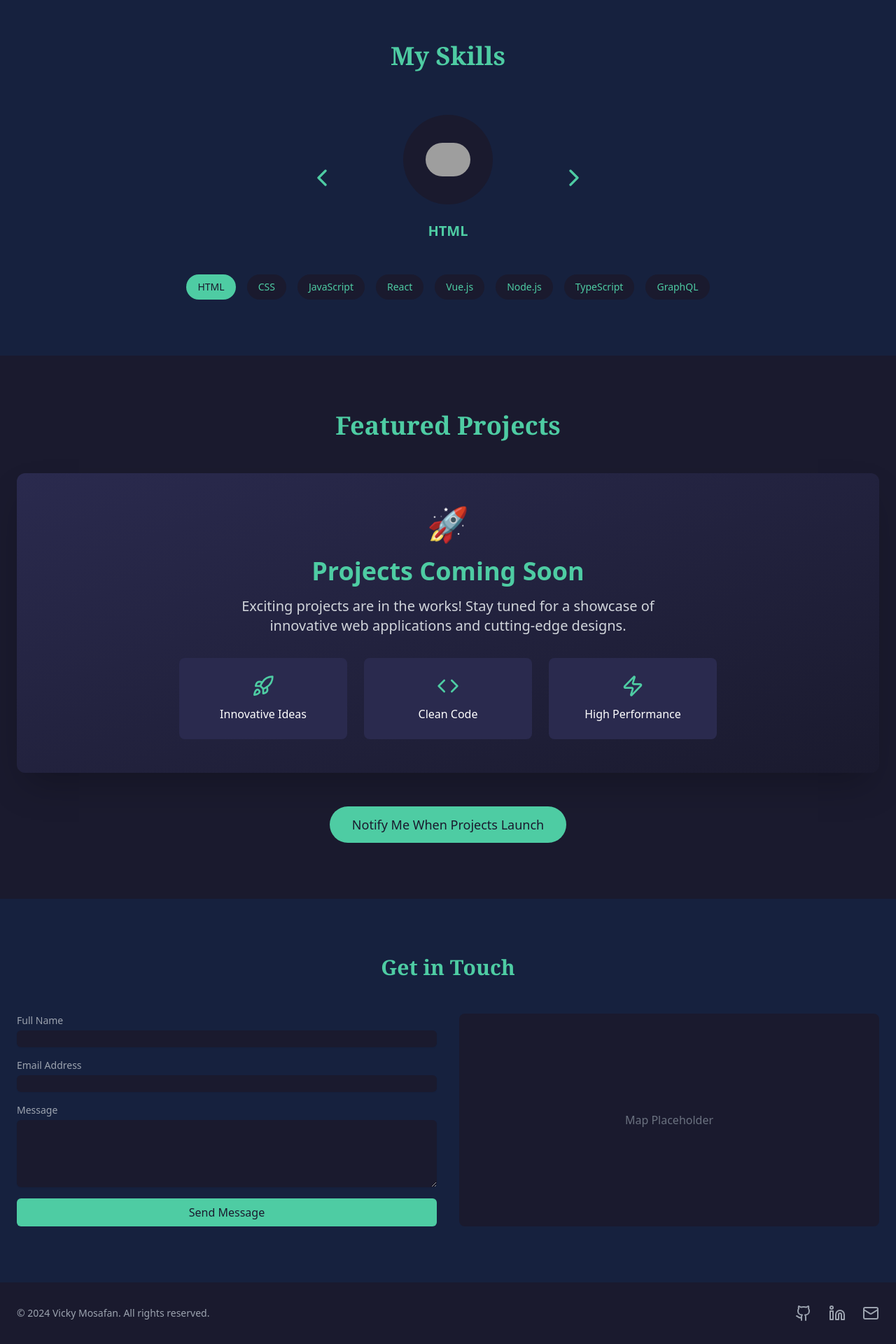
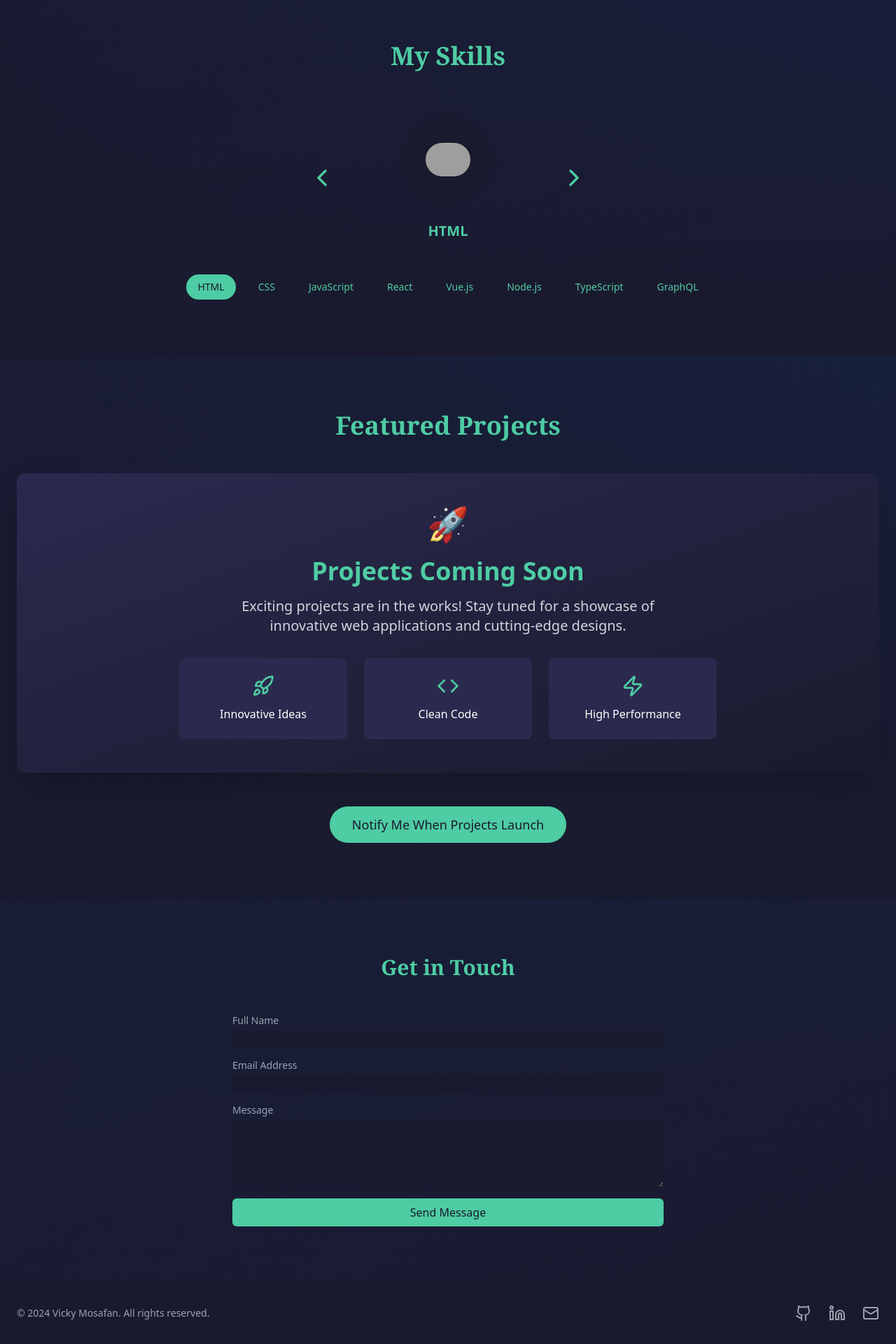
Before and after one commit to vickyymosafan/myportfolio, a Next.js app: page / in a window 1280 px wide. Shown: the part 1519-3439 px from the top of the page at 70% size. Built offline with nearby package versions, Linux system fonts and the light colour scheme; grey boxes are pictures that could not be loaded.

Commit message:
merevisi warna dan menghapus yang tidak perlu

```diff
--- a/components/portfolio.tsx
+++ b/components/portfolio.tsx
@@ -217,7 +217,7 @@ export function PortfolioComponent() {
           backgroundPosition: "center",
         }}
       >
-        <div className="absolute inset-0 bg-gradient-to-b from-transparent to-[#1a1a2e] z-0"></div>
+        <div className="absolute inset-0 bg-gradient-to-b from-transparent to-[#1a1a2e] z-0 "></div>
         <div className="max-w-7xl mx-auto text-center relative z-10">
           <motion.h1
             initial={{opacity: 0, y: 20}}
@@ -387,7 +387,10 @@ export function PortfolioComponent() {
       </section>
 
       {/* Skills Section */}
-      <section id="skills" className="py-20 px-6 bg-[#16213e]">
+      <section
+        id="skills"
+        className="py-20 px-6 bg-gradient-to-b from-transparent to-[#1a1a2e] to-[#1a1a2f] z-0"
+      >
         <div className="max-w-7xl mx-auto text-center">
           <h2 className="text-4xl font-bold mb-16 font-serif text-[#4ecca3]">
             My Skills
@@ -457,7 +460,10 @@ export function PortfolioComponent() {
       </section>
 
       {/* Projects Section */}
-      <section id="projects" className="py-20 px-6 bg-[#1a1a2e]">
+      <section
+        id="projects"
+        className="py-20 px-6 bg-gradient-to-b from-transparent to-[#1a1a2e] z-0"
+      >
         <div className="max-w-7xl mx-auto">
           <motion.h2
             initial={{opacity: 0, y: -20}}
@@ -549,12 +555,15 @@ export function PortfolioComponent() {
       </section>
 
       {/* Contact Section */}
-      <section id="contact" className="py-20 px-6 bg-[#16213e] text-white">
+      <section
+        id="contact"
+        className="py-20 px-6 bg-gradient-to-br from from-transparent to-[#1a1a2f] to-[#1a1a2e] text-white"
+      >
         <div className="max-w-7xl mx-auto">
           <h2 className="text-3xl font-bold mb-12 text-center font-serif text-[#4ecca3]">
             Get in Touch
           </h2>
-          <div className="flex flex-col md:flex-row gap-8">
+          <div className="flex flex-col md:flex-row gap-8 items-center justify-center">
             <div className="md:w-1/2">
               <form className="space-y-4">
                 <div>
@@ -608,14 +617,6 @@ export function PortfolioComponent() {
                   </button>
                 </div>
               </form>
-            </div>
-            <div className="md:w-1/2">
-              <div className="h-full bg-[#1a1a2e] rounded-lg overflow-hidden">
-                {/* Replace with an actual map component or embed */}
-                <div className="h-full bg-[#1a1a2e] flex items-center justify-center">
-                  <span className="text-gray-500">Map Placeholder</span>
-                </div>
-              </div>
             </div>
           </div>
         </div>
```
